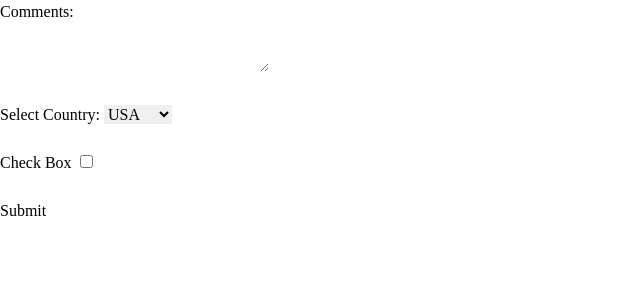
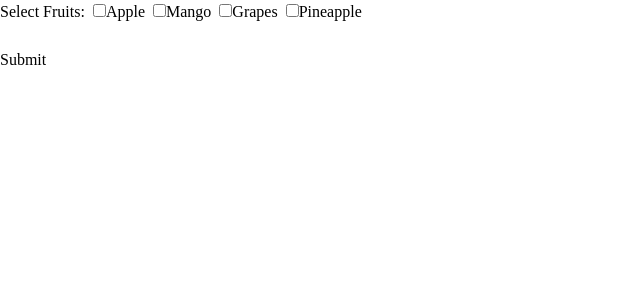
Before and after one commit to desgurpreet/React, a React (Vite) app: page / in a window 1280 px wide. Shown: the top 300 px of the page, without its empty margins (0-640 px from the left). Built offline with nearby package versions, Linux system fonts and the light colour scheme.

Commit message:
working with mutiple checkbox

```diff
--- a/src/main.jsx
+++ b/src/main.jsx
@@ -4,12 +4,14 @@ import App1 from './App1.jsx'
 import './index.css'
 import FormControlFunc from './FormControlFunc.jsx'
 import MultiInput from './multiInput.jsx'
+import MultiCheckbox from './multiCheckbox.jsx'
 
 createRoot(document.getElementById('root')).render(
   <StrictMode>
     {/* <App1 /> */}
     {/* <FormControlFunc/> */}
-    <MultiInput/>
+    {/* <MultiInput/> */}
+    <MultiCheckbox/>
     {/* <App/> */}
   </StrictMode>,
 )
--- /dev/null
+++ b/src/multiCheckbox.jsx
@@ -0,0 +1,50 @@
+import React, { useState } from "react";
+
+const MultiCheckbox = () => {
+  const [fruitArray, setfruitArray] = useState([]);
+  const handle = (e) => {
+    const value = e.target.value;
+    const checked = e.target.checked; //store value true any box checked
+    console.log(value, checked);
+    if (checked) {
+      setfruitArray([...fruitArray, value]);
+    } else {
+      setfruitArray(
+        // fruitArray.filter((e) => console.log("E=>" + e, "value=>" + value)) OR
+        fruitArray.filter((e) => e !== value)
+      );
+    }
+  };
+  const handleSubmit = (e) => {
+    e.preventDefault();
+    console.log(fruitArray);
+  };
+  return (
+    <div>
+      <form onSubmit={handleSubmit}>
+        <label htmlFor="">Select Fruits: &nbsp;</label>
+        <input type="checkbox" name="fruits" value="Apple" onChange={handle} />
+        <label htmlFor="">Apple&nbsp;&nbsp;</label>
+
+        <input type="checkbox" name="fruits" value="Mango" onChange={handle} />
+        <label htmlFor="">Mango&nbsp;&nbsp;</label>
+
+        <input type="checkbox" name="fruits" value="Grapes" onChange={handle} />
+        <label htmlFor="">Grapes&nbsp;&nbsp;</label>
+
+        <input
+          type="checkbox"
+          name="fruits"
+          value="Pineapple"
+          onChange={handle}
+        />
+        <label htmlFor="">Pineapple</label>
+        <br />
+        <br />
+        <input type="submit" value="Submit" />
+      </form>
+    </div>
+  );
+};
+
+export default MultiCheckbox;
```
